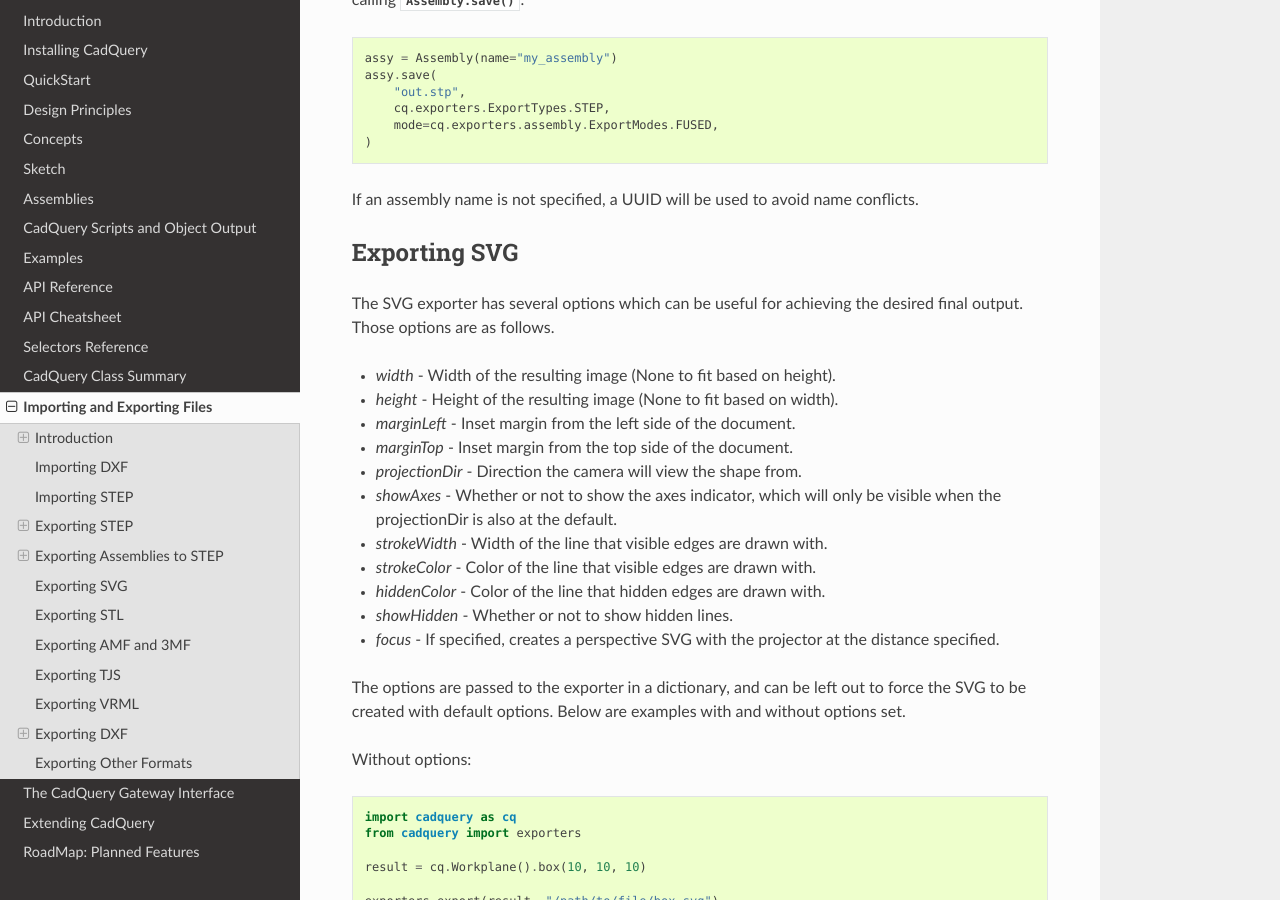
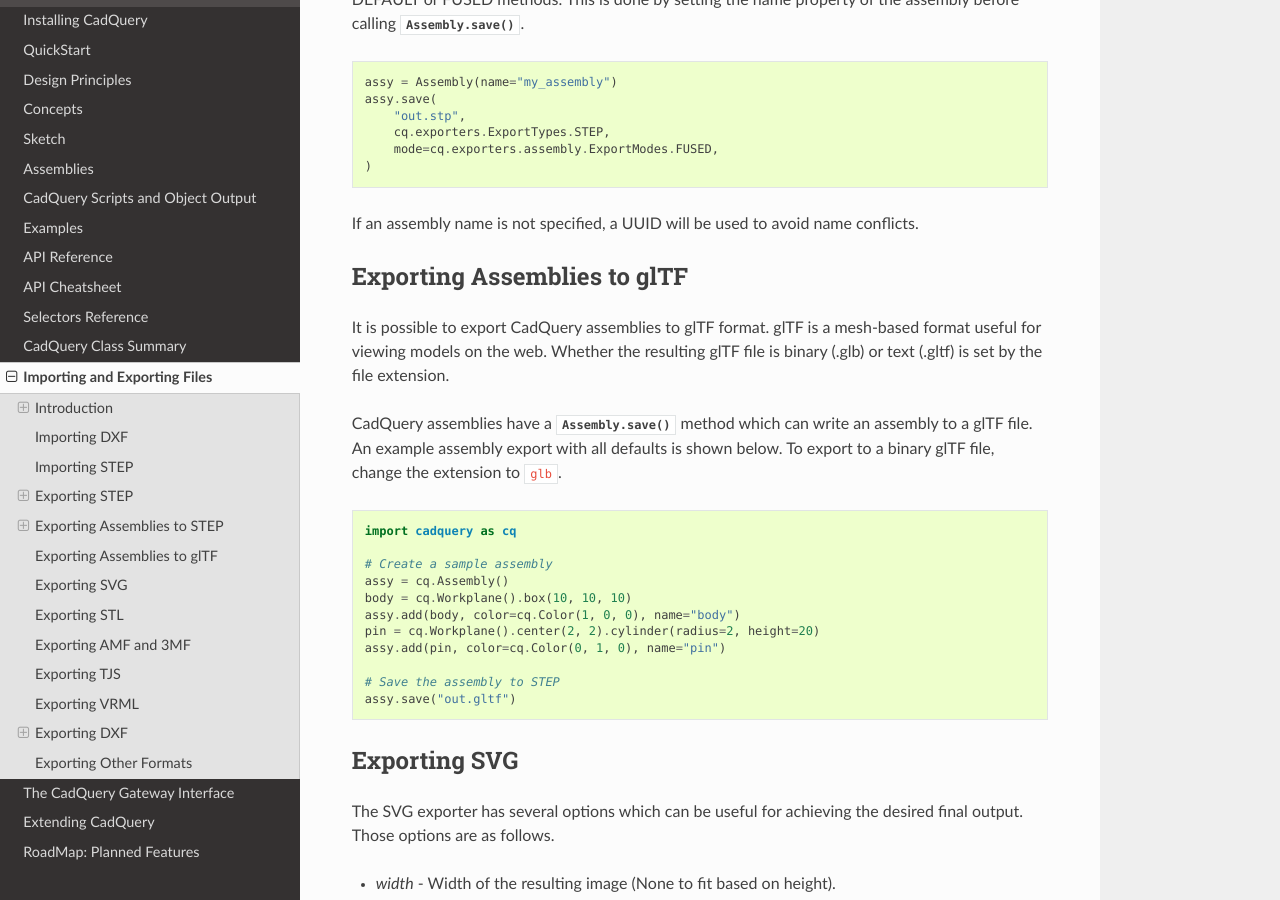
Before and after one commit to CadQuery/cadquery, a Sphinx documentation site: the page built from doc/importexport.rst, in a window 1280 px wide and 900 px high, scrolled down 4234 px. Built offline with Sphinx 7.4.7 and the Read the Docs theme 2.0.0, drawn with Linux system fonts in a browser that asks for light colours; some of the changed text lies outside the part shown.

Commit message:
Fixed gltf export instructions per #1508

```diff
--- a/doc/importexport.rst
+++ b/doc/importexport.rst
@@ -43,7 +43,7 @@
 * TJS is short for ThreeJS, and is a JSON mesh format that is useful for displaying 3D models in web browsers. The TJS format is used to display embedded 3D examples within the CadQuery documentation.
 * VRML is a mesh-based format for representing interactive 3D objects in a web browser.
 * VTP is a mesh-based format used by the VTK library.
-* glTF is a mesh-based format useful for viewing models on the web. Whether the resulting glTF file is binary (.glb) or text (.gltf) is set by the file extension.
+* glTF is a mesh-based format useful for viewing models on the web. Whether the resulting glTF file is binary (.glb) or text (.gltf) is set by the file extension. This export format is only available for assemblies.
 
 Importing DXF
 ##############
@@ -204,6 +204,28 @@
     )
 
 If an assembly name is not specified, a UUID will be used to avoid name conflicts.
+
+Exporting Assemblies to glTF
+#############################
+
+It is possible to export CadQuery assemblies to glTF format. glTF is a mesh-based format useful for viewing models on the web. Whether the resulting glTF file is binary (.glb) or text (.gltf) is set by the file extension.
+
+CadQuery assemblies have a :meth:`Assembly.save` method which can write an assembly to a glTF file. An example assembly
+export with all defaults is shown below. To export to a binary glTF file, change the extension to ``glb``.
+
+.. code-block:: python
+
+    import cadquery as cq
+
+    # Create a sample assembly
+    assy = cq.Assembly()
+    body = cq.Workplane().box(10, 10, 10)
+    assy.add(body, color=cq.Color(1, 0, 0), name="body")
+    pin = cq.Workplane().center(2, 2).cylinder(radius=2, height=20)
+    assy.add(pin, color=cq.Color(0, 1, 0), name="pin")
+
+    # Save the assembly to STEP
+    assy.save("out.gltf")
 
 Exporting SVG
 ###############
```
